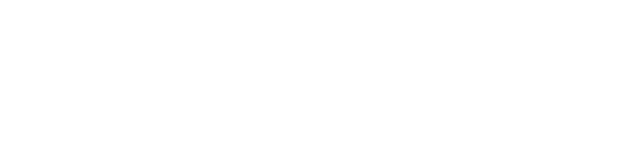
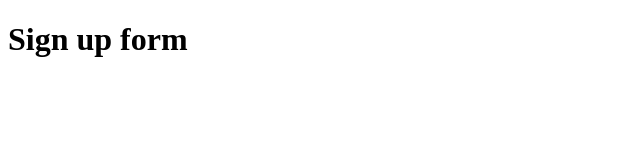
Before and after one commit to isaaxh/sign_up_page, a plain HTML site: page index.html in a window 1280 px wide. Shown: the whole page, without its empty margins (0-640 px from the left). Drawn offline with Linux system fonts and the light colour scheme.

```diff
--- a/index.html
+++ b/index.html
@@ -7,5 +7,7 @@
     <title>Sign up</title>
     <link rel="stylesheet" href="./style.css" />
   </head>
-  <body></body>
+  <body>
+    <h1>Sign up form</h1>
+  </body>
 </html>
```
Also changed, not shown: 1 other file.
